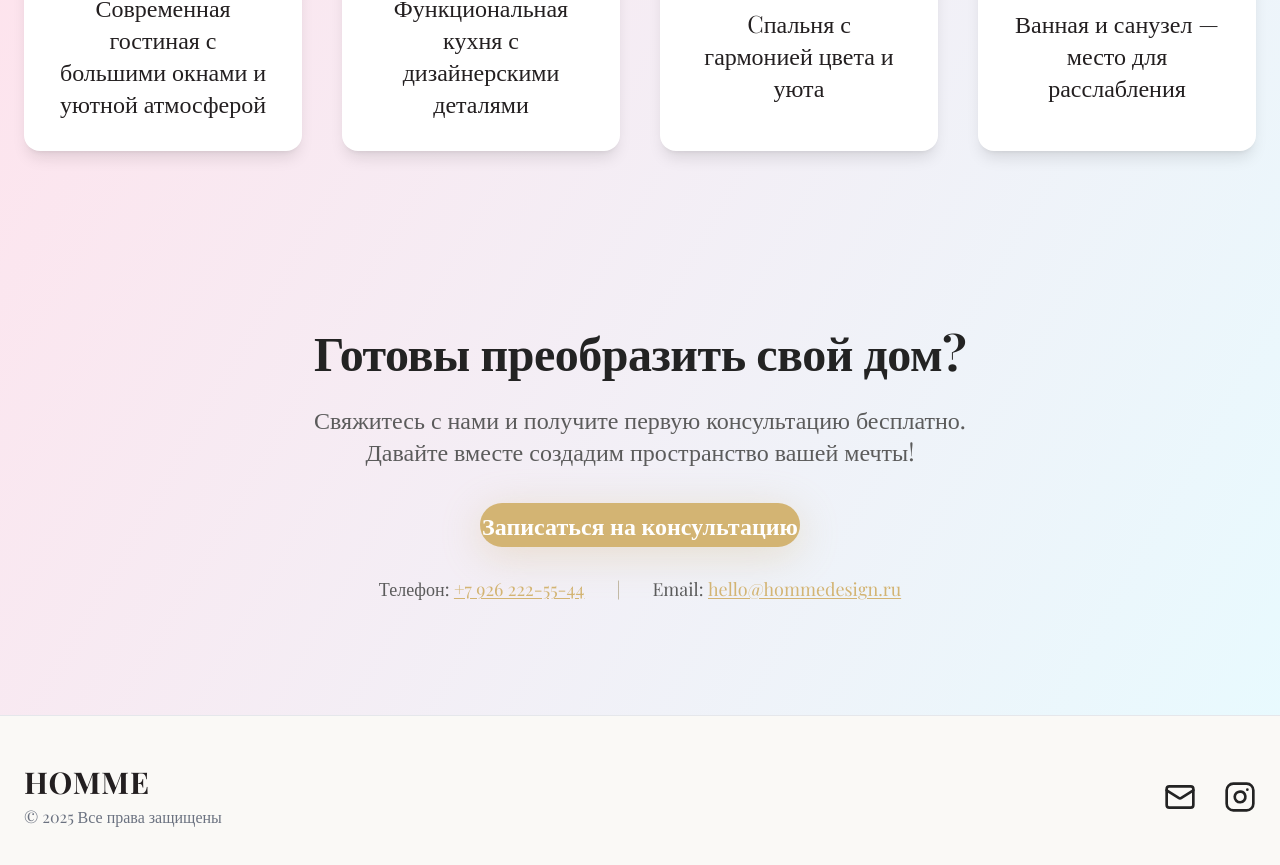
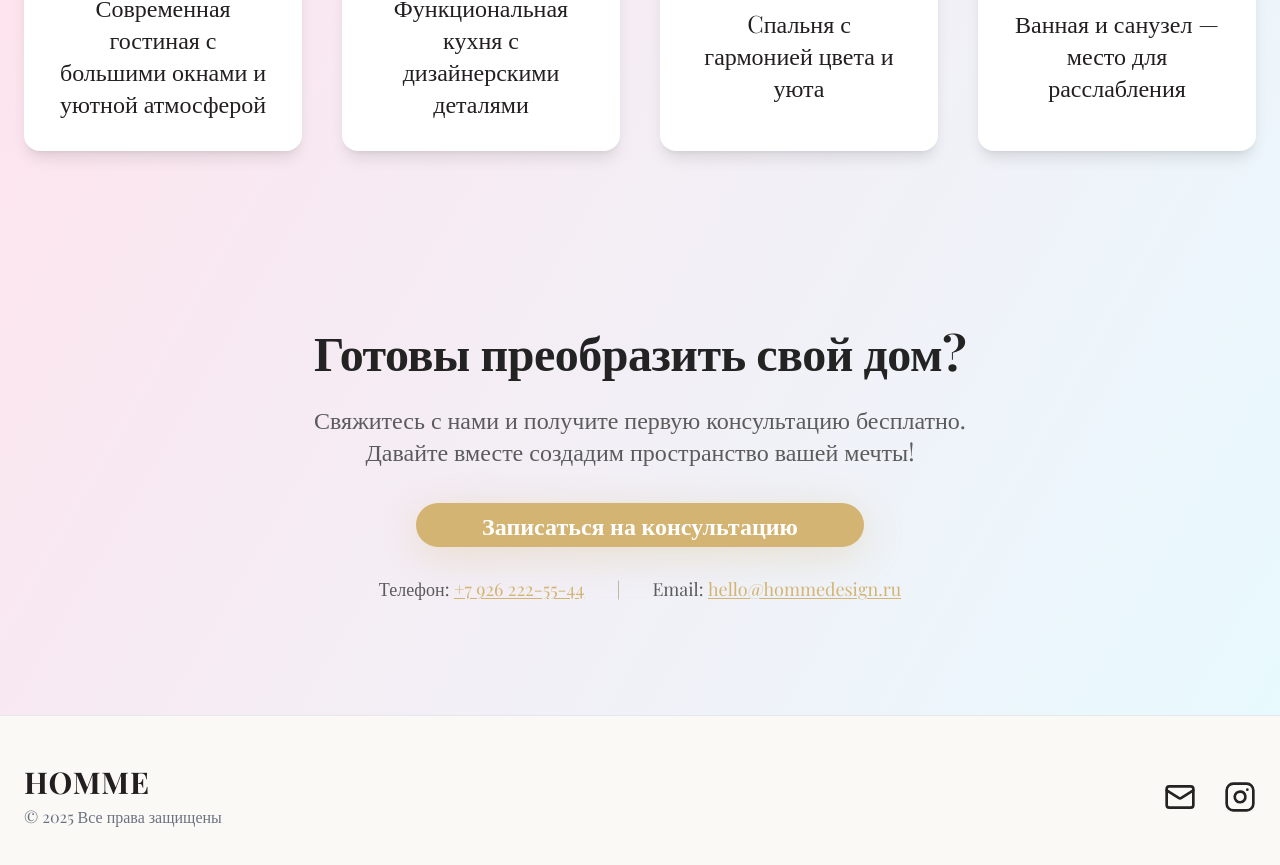
Before and after one commit to Lomonimus02/homme-visual-dreamscape, a React (Vite) app: page / in a window 1280 px wide. Shown: the part 2214-3079 px from the top of the page. Built offline with nearby package versions, Linux system fonts and the light colour scheme.

Commit message:
Fix: Increase CTA button size
Adjusted the size of the "Записаться на консультацию" button to prevent text overflow.

```diff
--- a/src/components/ConsultFormDialog.tsx
+++ b/src/components/ConsultFormDialog.tsx
@@ -42,7 +42,7 @@ const ConsultFormDialog = () => {
       <DialogTrigger asChild>
         <Button
           size="lg"
-          className="gold-btn text-xl md:text-2xl font-playfair inline-flex items-center justify-center w-full max-w-xs shadow-xl px-10 py-4"
+          className="gold-btn text-xl md:text-2xl font-playfair inline-flex items-center justify-center w-full max-w-md shadow-xl px-12 py-5"
           style={{ boxShadow: "0px 8px 40px 0px #d3b47350" }}
         >
           <span className="w-full flex justify-center items-center">
```
